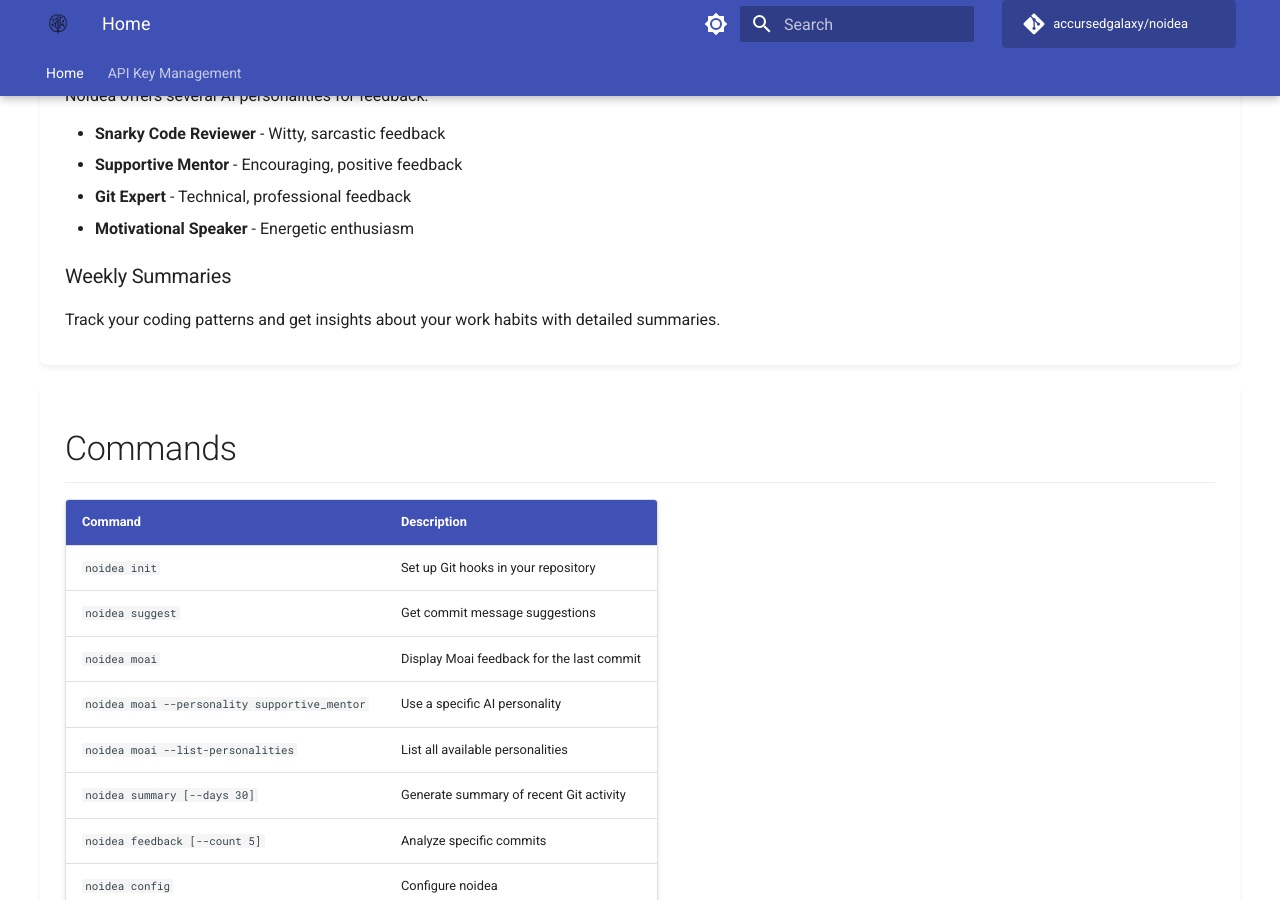
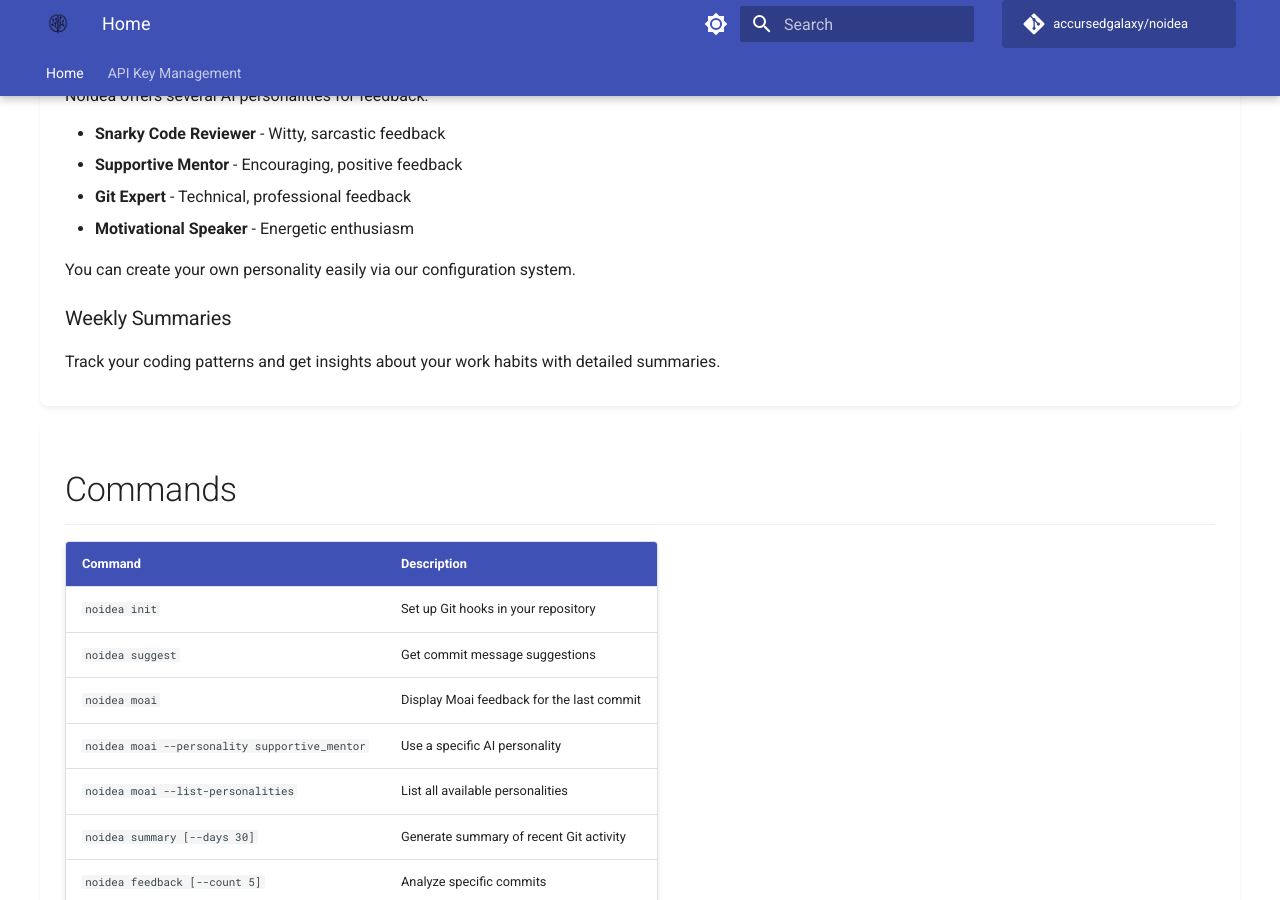
Before and after one commit to zakiimz/noidea, an MkDocs documentation site: the page built from docs/index.md, in a window 1280 px wide and 900 px high, scrolled down 2214 px. Built offline with MkDocs 1.6.1 and Material for MkDocs 9.7.7, drawn with Linux system fonts in a browser that asks for light colours; plug-ins that fetch from the network failed and are left out; comment, search, counter and statistics services are not loaded.

Commit message:
docs(index): add configuration system mention

```diff
--- a/docs/index.md
+++ b/docs/index.md
@@ -119,6 +119,8 @@ hide:
     <li><strong>Git Expert</strong> - Technical, professional feedback</li>
     <li><strong>Motivational Speaker</strong> - Energetic enthusiasm</li>
   </ul>
+
+  <p>You can create your own personality easily via our configuration system.
 
   <h3>Weekly Summaries</h3>
 
```
